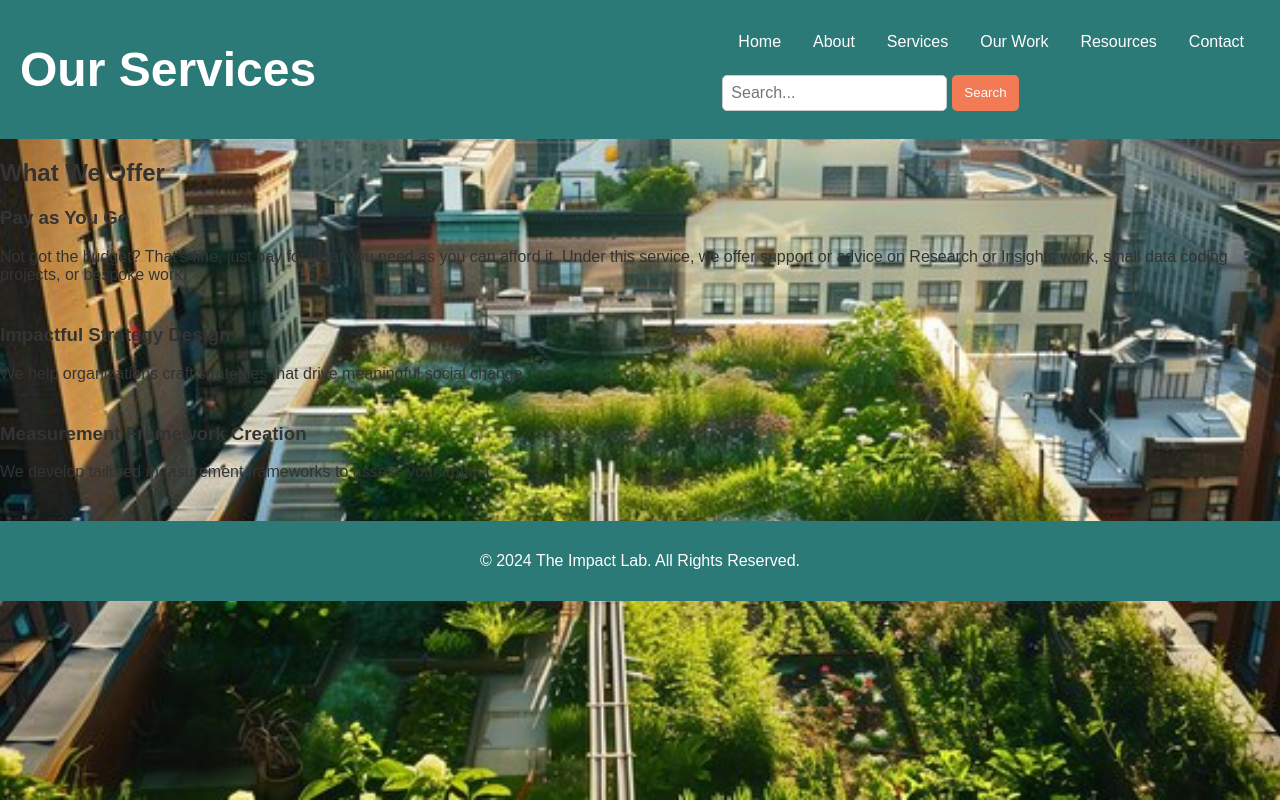
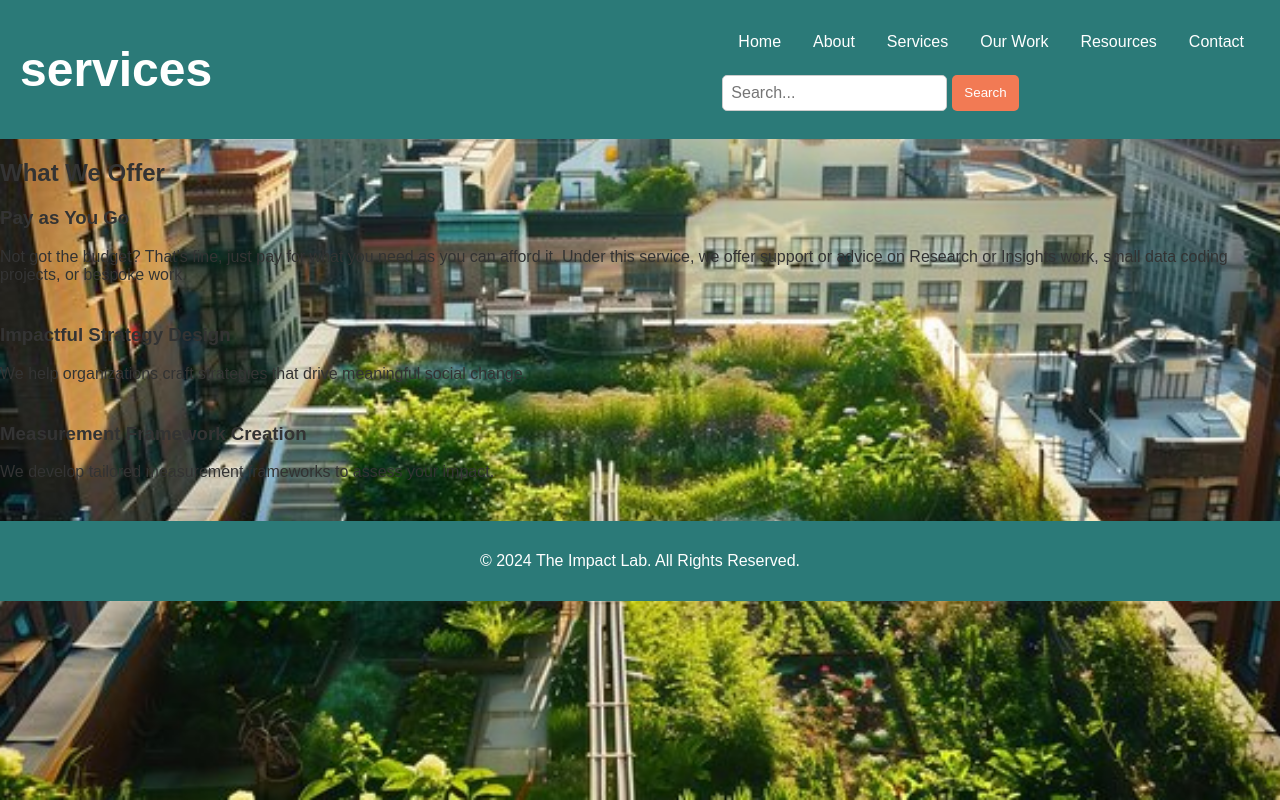
Before and after one commit to rmiemczyk/theimpactlab, a plain HTML site: page services.html in a window 1280 px wide. Drawn offline with Linux system fonts and the light colour scheme; a script that the page names is missing.

Commit message:
Update services.html

```diff
--- a/services.html
+++ b/services.html
@@ -16,7 +16,7 @@
 <body style="background-image: url('templates/background5.jpg'); background-size: cover; background-position: center;">
 
 <header>
-    <h1>Our Services</h1>
+    <h1>services</h1>
     <nav>
         <ul>
             <li><a href="index.html">Home</a></li>
```
